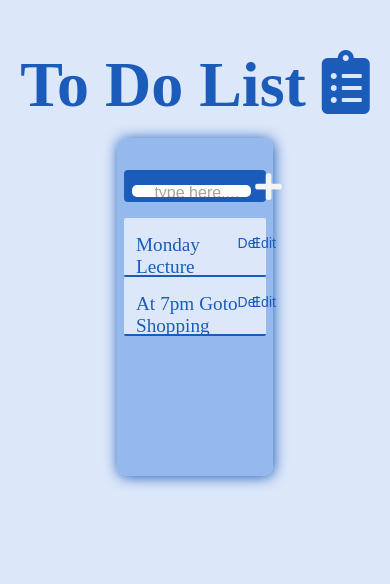
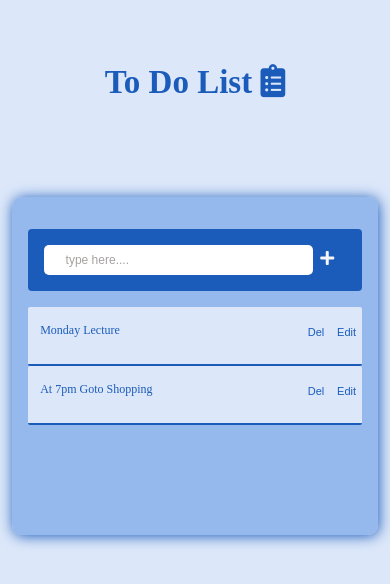
Before and after one commit to Jagrati1213/ToDoList, a plain HTML site: page index.html in a window 390 px wide. Drawn offline with nearby package versions, Linux system fonts and the light colour scheme.

Commit message:
add queries

```diff
--- a/style.css
+++ b/style.css
@@ -1,5 +1,6 @@
 *,::after,::before{
-    margin: 0;padding: 0;
+    margin: 0;
+    padding: 0;
     box-sizing: border-box;
 }
 body{
@@ -7,11 +8,14 @@ body{
     margin: 0 auto;
 }
 h1{
-    color: #1b5cbb;font-weight: bolder;
-    font-size: 4rem;
-    padding: 1rem;
+    color: #1b5cbb;
+    font-weight: bolder;
+    /* font-size: 4rem;
+    padding: 1rem; */
     text-align: center;
     margin-top: 2rem;
+    font-size: 3rem;
+    padding: 2rem;
 }
 .wrapper{
      position: relative;
@@ -52,10 +56,12 @@ input,.task-input{
 input{
     padding-left: 1rem;
     caret-color: #1b5cbb;
-    font-size: 1.3rem;
+    font-size: 1rem;
 }
 input::placeholder{
-    color: rgb(167, 161, 161); padding-left: 0.4rem;    font-size: 1rem;
+    color: rgb(167, 161, 161);
+    padding-left: 0.4rem;
+    font-size: 1rem;
 }
 input:focus{
     outline-color: #85aeebd1;
@@ -75,7 +81,7 @@ button{
     color: #031b41;
     cursor: pointer;
 }
-/* here we add new task */
+/*========= here we add new task=========== */
 .add-items{
     margin-top: 0;
     background:transparent;
@@ -120,3 +126,68 @@ button{
     text-decoration:line-through;
     color: black;
 }
+
+/*============== media Queries=========== */
+/* for tablet view */
+@media only  screen and (max-width:768px){
+    h1{
+        font-size: 40px;
+        padding-bottom: 3rem;
+    }
+    .wrapper{
+        min-width: 85%;
+    }
+    .input-box{
+        padding: 1rem;
+    }
+    input{
+        font-size: 15px;
+        padding: 20px;
+    }
+    button{
+        font-size: 24px;
+    }
+    .task-input{
+        font-size: 17px;
+    }
+}
+
+/* for large phone */
+@media only screen and (max-width:450px) {
+    h1 {
+        font-size: 33px;
+        padding-bottom: 6rem;
+    }
+    .wrapper {
+        min-width: 94%;
+    }
+    input{
+        padding: 15px;
+        font-size: 11px;
+    }
+    input::placeholder{
+        font-size: 12px;
+    }
+    button{
+        font-size: 16px;
+    }
+    .task-input{
+        font-size: 12px;
+    }
+    .deletebtn,.editbtn{
+        font-size: 11px;
+    }
+}
+
+/* for small phone */
+@media only screen and (max-width:325px){
+    input::placeholder,input{
+        font-size: 10px;
+    }
+    .task-input{
+        font-size: 11px;
+    }
+    .deletebtn,.editbtn{
+        font-size: 10px;
+    }
+}
```
Also changed, not shown: 1 other file.
